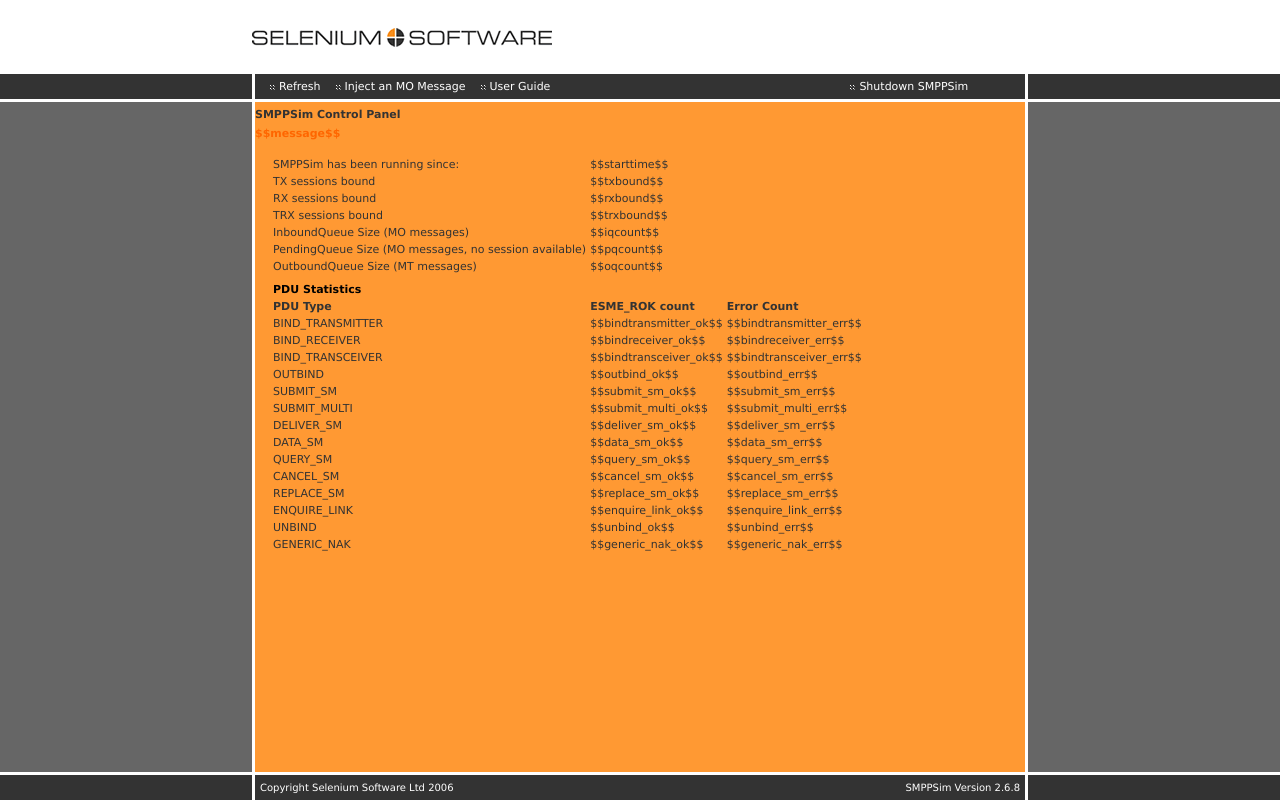
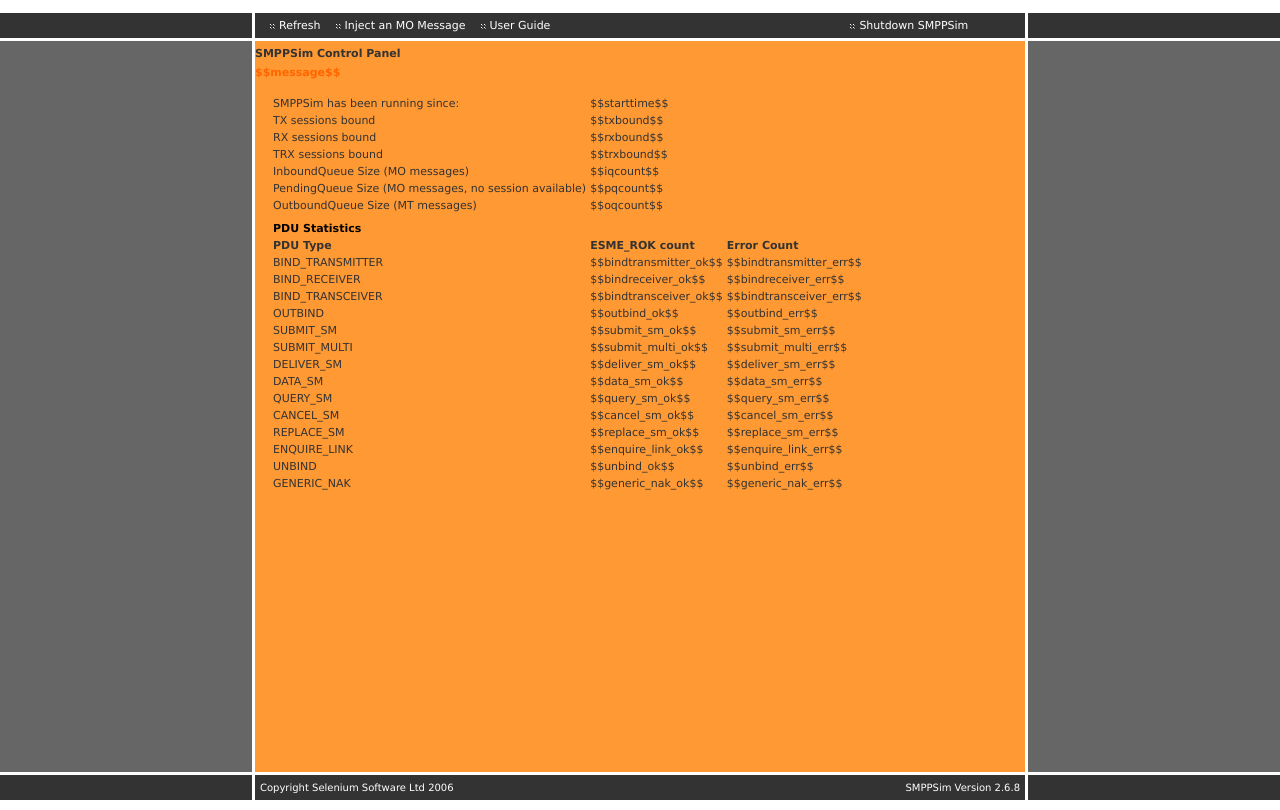
Before and after one commit to ansumanverma/SMPPSim, a plain HTML site: page www/index.htm in a window 1280 px wide. Drawn offline with Linux system fonts and the light colour scheme.

```diff
--- a/www/index.htm
+++ b/www/index.htm
@@ -14,9 +14,6 @@
 			<tr>
 				<td>
 					&nbsp;
-				</td>
-				<td>
-					<img src="images/logo.gif" width="300" height="74" alt="Selenium Software logo" />
 				</td>
 				<td>
 					&nbsp;
```
